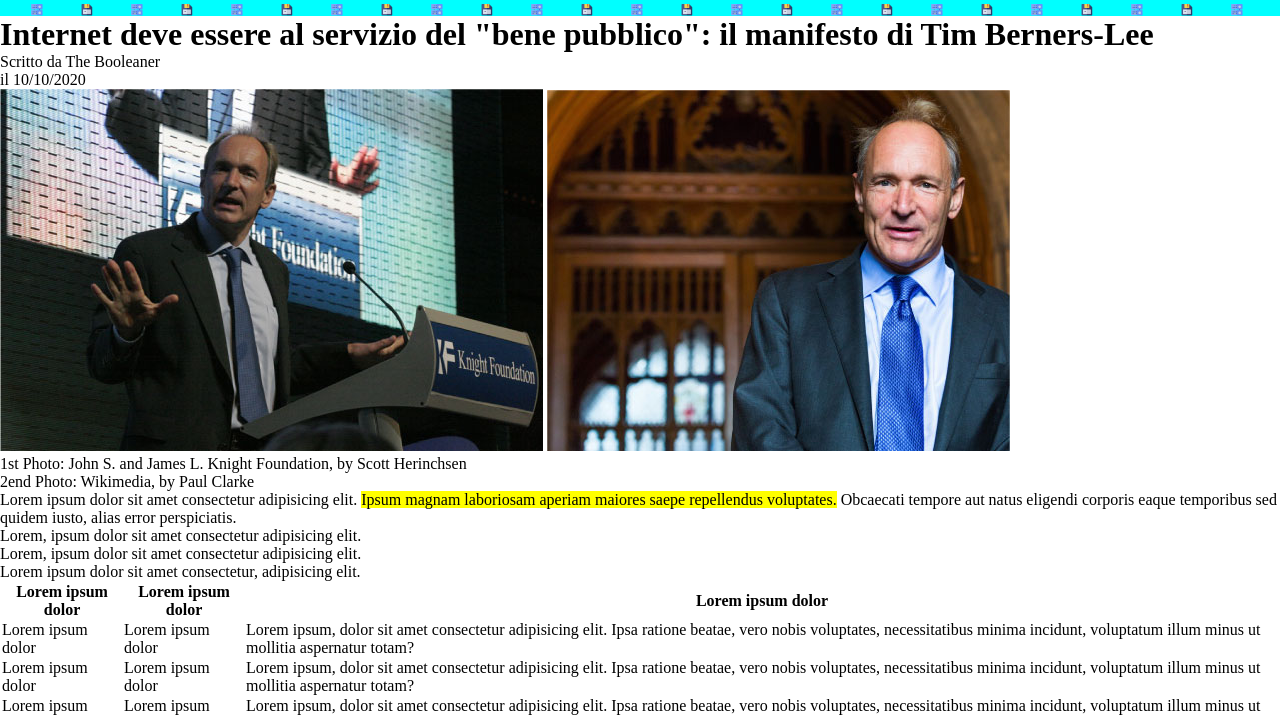
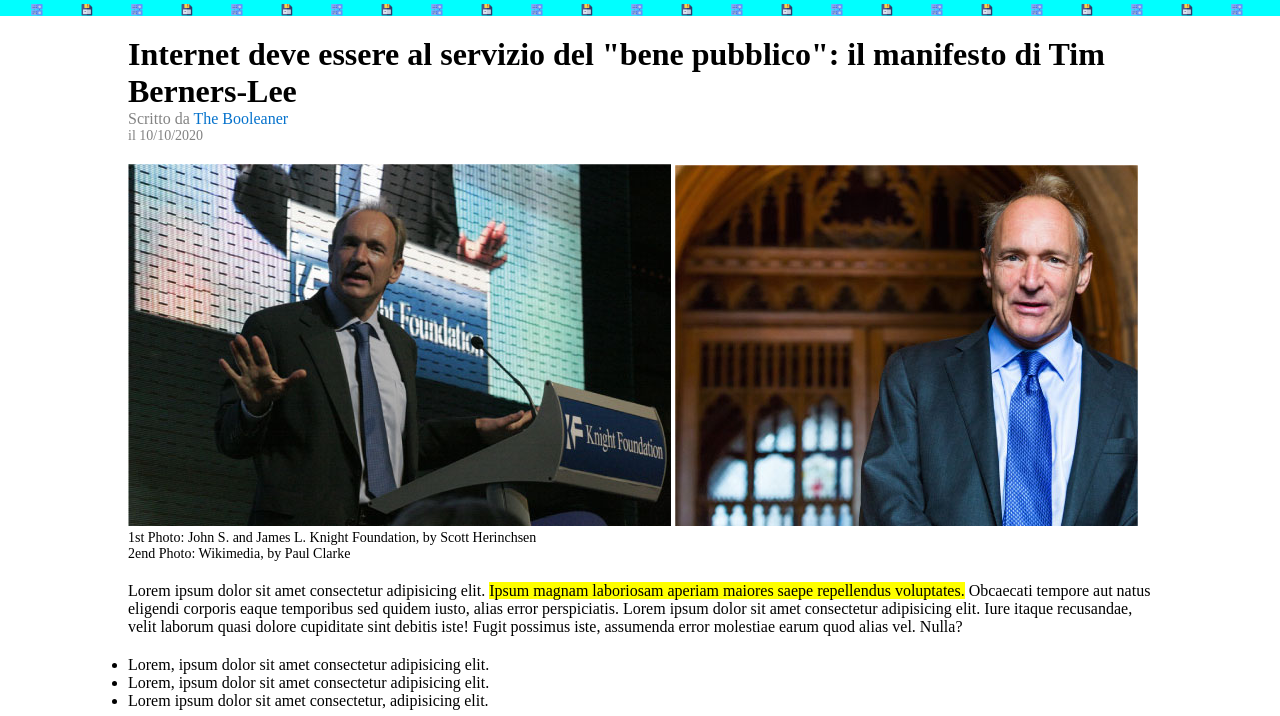
Before and after one commit to elijahit/html-css-booleaner, a plain HTML site: page index.html in a window 1280 px wide. Shown: the part 84-800 px from the top of the page. Drawn offline with Linux system fonts and the light colour scheme.

Commit message:
ADD: main style css

```diff
--- a/index.html
+++ b/index.html
@@ -26,15 +26,15 @@
       <p class="description__timestamp">il 10/10/2020</p>
     </div>
     <div class="image__container">
-      <img src="./images/tim-1.jpg" alt="">
-      <img src="./images/tim-2.jpg" alt="">
+      <img src="./images/tim-1.jpg" alt="Tim Berners-Lee al Knight Fondation">
+      <img src="./images/tim-2.jpg" alt="Tim Beners-Lee in primo piano">
       <p class="description__photo1">1st Photo: John S. and James L. Knight Foundation, by Scott Herinchsen</p>
       <p class="description__photo2">2end Photo: Wikimedia, by Paul Clarke</p>
     </div>
     <div class="description__container">
-      <p>Lorem ipsum dolor sit amet consectetur adipisicing elit. <mark>Ipsum magnam laboriosam aperiam maiores saepe
+      <p class="text__description">Lorem ipsum dolor sit amet consectetur adipisicing elit. <mark>Ipsum magnam laboriosam aperiam maiores saepe
         repellendus voluptates.</mark> Obcaecati tempore aut natus eligendi corporis eaque temporibus sed quidem iusto, alias
-        error perspiciatis.</p>
+        error perspiciatis. Lorem ipsum dolor sit amet consectetur adipisicing elit. Iure itaque recusandae, velit laborum quasi dolore cupiditate sint debitis iste! Fugit possimus iste, assumenda error molestiae earum quod alias vel. Nulla?</p>
       <ul>
         <li>Lorem, ipsum dolor sit amet consectetur adipisicing elit.</li>
         <li>Lorem, ipsum dolor sit amet consectetur adipisicing elit.</li>
@@ -46,22 +46,22 @@
         <thead>
           <th>Lorem ipsum dolor</th>
           <th>Lorem ipsum dolor</th>
-          <th>Lorem ipsum dolor</th>
+          <th class="col__size">Lorem ipsum dolor</th>
         </thead>
         <tbody>
           <tr>
             <td>Lorem ipsum dolor</td>
-            <td class="white__row__table">Lorem ipsum dolor</td>
+            <td>Lorem ipsum dolor</td>
             <td>Lorem ipsum, dolor sit amet consectetur adipisicing elit. Ipsa ratione beatae, vero nobis voluptates, necessitatibus minima incidunt, voluptatum illum minus ut mollitia aspernatur totam?</td>
           </tr>
           <tr>
-            <td>Lorem ipsum dolor</td>
             <td class="white__row__table">Lorem ipsum dolor</td>
-            <td>Lorem ipsum, dolor sit amet consectetur adipisicing elit. Ipsa ratione beatae, vero nobis voluptates, necessitatibus minima incidunt, voluptatum illum minus ut mollitia aspernatur totam?</td>
+            <td class="white__row__table">Lorem ipsum dolor</td>
+            <td class="white__row__table">Lorem ipsum, dolor sit amet consectetur adipisicing elit. Ipsa ratione beatae, vero nobis voluptates, necessitatibus minima incidunt, voluptatum illum minus ut mollitia aspernatur totam?</td>
           </tr>
           <tr>
             <td>Lorem ipsum dolor</td>
-            <td class="white__row__table">Lorem ipsum dolor</td>
+            <td>Lorem ipsum dolor</td>
             <td>Lorem ipsum, dolor sit amet consectetur adipisicing elit. Ipsa ratione beatae, vero nobis voluptates, necessitatibus minima incidunt, voluptatum illum minus ut mollitia aspernatur totam?</td>
           </tr>
         </tbody>
--- a/styles/app.css
+++ b/styles/app.css
@@ -11,6 +11,7 @@ header {
   background-color: aqua;
   background-image: url(../images/pattern.png);
   background-size: contain;
+  margin-bottom: 20px;
 }
 
 header .logo__wrapper {
@@ -30,3 +31,53 @@ header .logo__wrapper .logo__text__bottom {
   font-size: 44px;
 }
 /* END HEADER STYLES */
+
+/* MAIN STYLES */
+main {
+  width: 80%;
+  margin: 0 auto;
+}
+
+main .title__wrapper,
+main .image__container,
+main .description__container .text__description,
+main .description__container ul {
+  margin-bottom: 20px;
+}
+
+main .title__wrapper .description__main,
+main .title__wrapper .description__timestamp {
+  color: #838383;
+}
+
+main .title__wrapper .description__timestamp {
+  font-size: 14px;
+}
+
+main .title__wrapper .description__main > .blue__description {
+  color: #0572cc;
+}
+
+main .image__container .description__photo1,
+main .image__container .description__photo2 {
+  font-size: 14px;
+}
+
+main .table__container thead th {
+  background-color: #088af5;
+  text-align: left;
+  width: 400px;
+  color: #fff;
+}
+
+main .table__container thead .col__size {
+  width: 1000px;
+}
+
+main .table__container tbody tr {
+  background-color: #ebebeb;
+}
+
+main .table__container tbody tr .white__row__table {
+  background-color: #fff;
+}
```
